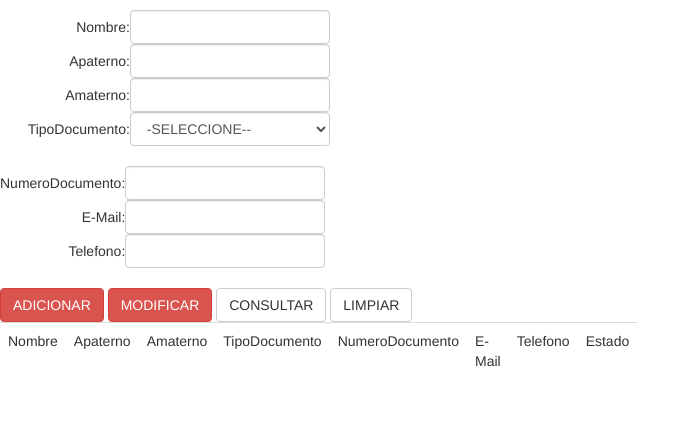
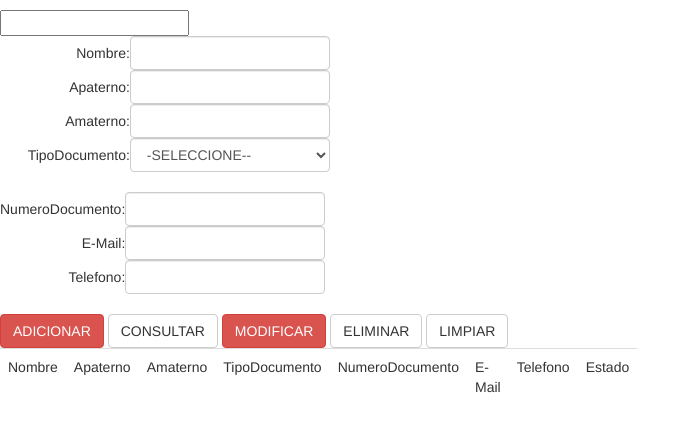
Before and after one commit to achacon4/registrate, a PHP site: page /vista/FrmDatosPersonales.php in a window 1280 px wide. Shown: the part 60-492 px from the top of the page, without its empty margins (0-700 px from the left). Run offline with PHP 8.4, Linux system fonts and the light colour scheme.

Commit message:
algunas modificaciones del formulario de datos personales

```diff
--- a/vista/FrmDatosPersonales.php
+++ b/vista/FrmDatosPersonales.php
@@ -16,7 +16,7 @@
 </header>
 <section id="secPrincipal">
 <form name="frmDatosPersonales" id="frmDatosPersonales" action="" method="POST">
-<input name="hididDatosPersonales" id="hididDatosPersonales" type="hidden">
+<input name="hididDatosPersonales" id="hididDatosPersonales" type="text">
 <section id="secFormulario">
 <div class="table">
 <div class="tr">
@@ -36,7 +36,7 @@
 <div class="tdTexto">TipoDocumento:</div>
 <div class="td"><select name="selTipoDocumento" id="selTipoDocumento" class="form-control tamanioTexto">
 <option value="">-SELECCIONE--</option>
-<option >T.I</option>
+<option>T</option>
 </select></div>
 </div>
 </div>
@@ -52,12 +52,13 @@
 <div class="tdTexto">Telefono:</div>
 <div class="td"><input name="txtTelefono" type="text" id="txtTelefono" class="form-control tamanioTexto"></div>
 </div>
-</section>
+
 <br>
 <nav>
 <input name="btnAdicionar" type="button" id="btnAdicionar" value="ADICIONAR" class="btn btn-danger">
+<input name="btnConsultar" type="button" id="btnConsultar" value="CONSULTAR" class="btn btn-default">
 <input name="btnModificar" type="button" id="btnModificar" value="MODIFICAR" class="btn btn-danger">
-<input name="btnConsultar" type="button" id="btnConsultar" value="CONSULTAR" class="btn btn-default">
+<input name="btnEliminar" type="button" id="btnEliminar" value="ELIMINAR" class="btn btn-default">
 <input name="btnLimpiar" type="button" id="btnLimpiar" value="LIMPIAR" class="btn btn-default">
 </nav>
 <section id="secListado">
```
